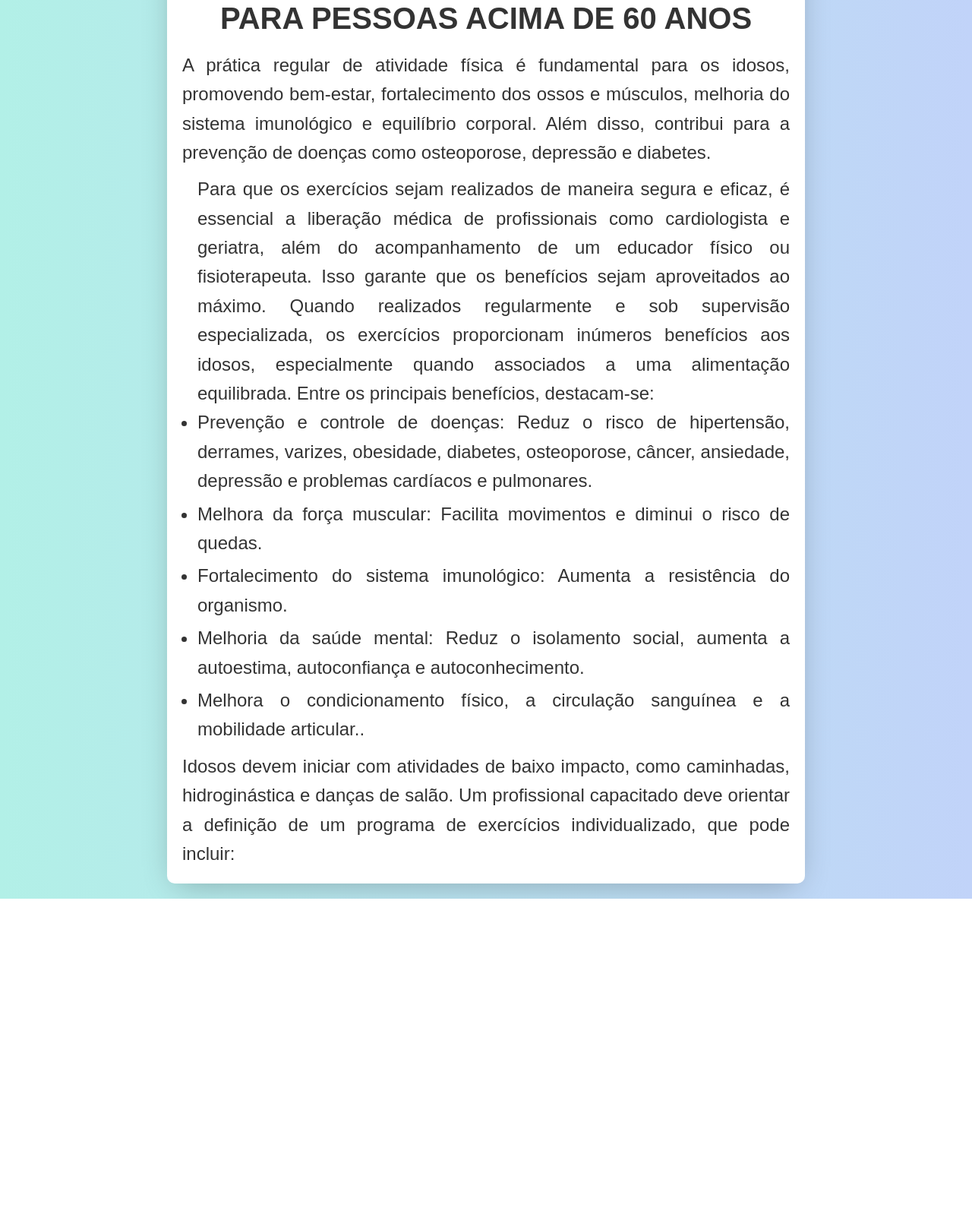
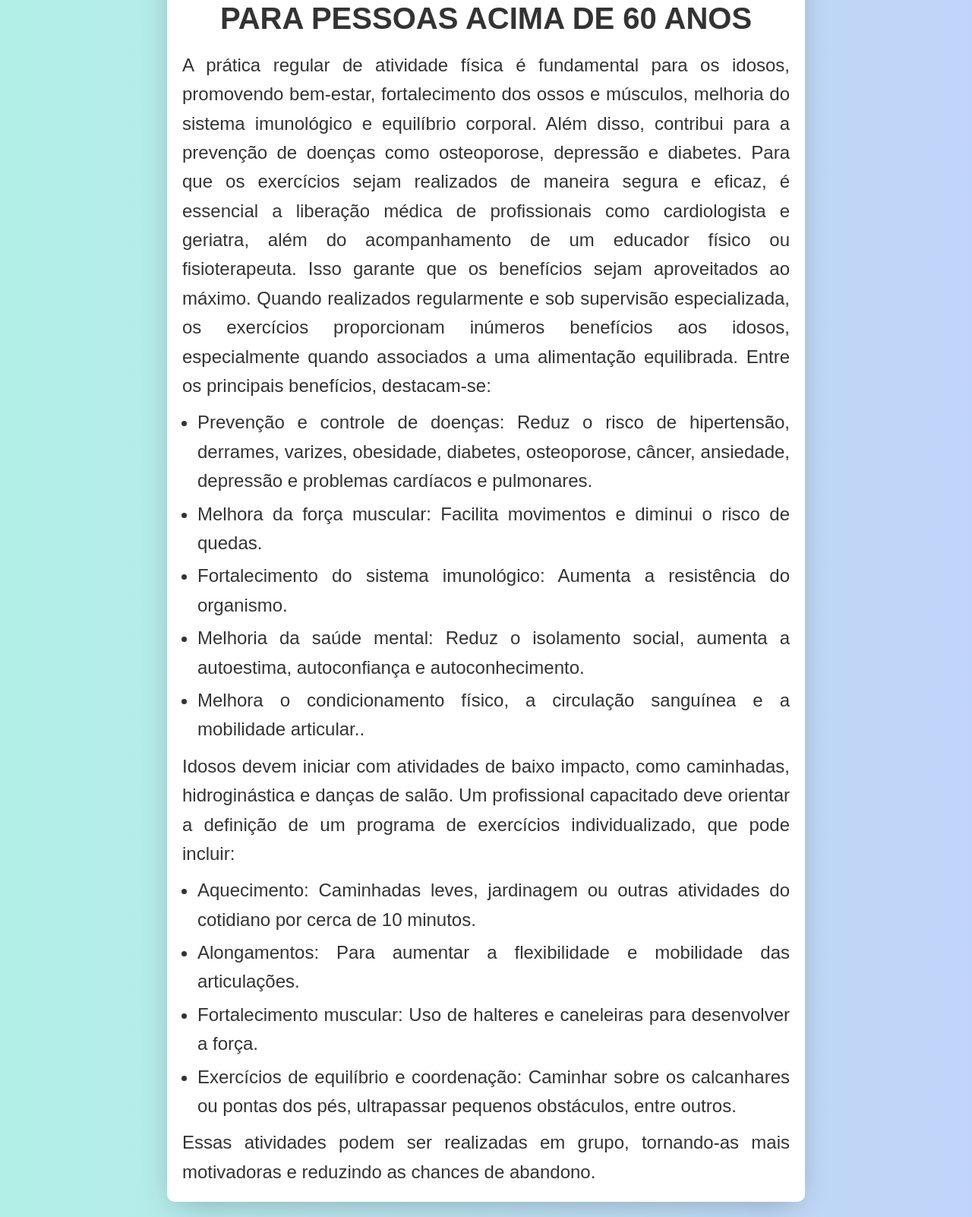
Before and after one commit to gpvalencaa/Happy-Fit, a Flask app: page /referencias in a window 1280 px wide. Shown: the part 2306-3908 px from the top of the page at 76% size. Before the commit the page ends 3489 px from the top, so only its background shows below. Run offline with Flask 3, Linux system fonts and the light colour scheme.

Commit message:
Changes by Jdanz

```diff
--- a/templates/referencias.html
+++ b/templates/referencias.html
@@ -100,18 +100,28 @@
         </ul>
         Os exercícios devem ser feitos com supervisão profissional e liberação médica para evitar lesões.
     </div>
+
     <div class="section-title">A importância da atividade física para pessoas acima de 60 anos</div>
     <div class="content">
-        A prática regular de atividade física é fundamental para os idosos, promovendo bem-estar, fortalecimento dos ossos e músculos, melhoria do sistema imunológico e equilíbrio corporal. Além disso, contribui para a prevenção de doenças como osteoporose, depressão e diabetes.        <ul>
+        A prática regular de atividade física é fundamental para os idosos, promovendo bem-estar, fortalecimento dos ossos e músculos, melhoria do sistema imunológico e equilíbrio corporal. Além disso, contribui para a prevenção de doenças como osteoporose, depressão e diabetes.
         Para que os exercícios sejam realizados de maneira segura e eficaz, é essencial a liberação médica de profissionais como cardiologista e geriatra, além do acompanhamento de um educador físico ou fisioterapeuta. Isso garante que os benefícios sejam aproveitados ao máximo.
         Quando realizados regularmente e sob supervisão especializada, os exercícios proporcionam inúmeros benefícios aos idosos, especialmente quando associados a uma alimentação equilibrada. Entre os principais benefícios, destacam-se:
+        <ul>
             <li>Prevenção e controle de doenças: Reduz o risco de hipertensão, derrames, varizes, obesidade, diabetes, osteoporose, câncer, ansiedade, depressão e problemas cardíacos e pulmonares.</li>
             <li>Melhora da força muscular: Facilita movimentos e diminui o risco de quedas.</li>
             <li>Fortalecimento do sistema imunológico: Aumenta a resistência do organismo.</li>
             <li>Melhoria da saúde mental: Reduz o isolamento social, aumenta a autoestima, autoconfiança e autoconhecimento.</li>
             <li>Melhora o condicionamento físico, a circulação sanguínea e a mobilidade articular..</li>
+
     </ul>
         Idosos devem iniciar com atividades de baixo impacto, como caminhadas, hidroginástica e danças de salão. Um profissional capacitado deve orientar a definição de um programa de exercícios individualizado, que pode incluir:
+        <ul>
+        <li>Aquecimento: Caminhadas leves, jardinagem ou outras atividades do cotidiano por cerca de 10 minutos.</li>
+        <li>Alongamentos: Para aumentar a flexibilidade e mobilidade das articulações.</li>
+        <li>Fortalecimento muscular: Uso de halteres e caneleiras para desenvolver a força.</li>
+        <li>Exercícios de equilíbrio e coordenação: Caminhar sobre os calcanhares ou pontas dos pés, ultrapassar pequenos obstáculos, entre outros.</li>
+        </ul>
+        Essas atividades podem ser realizadas em grupo, tornando-as mais motivadoras e reduzindo as chances de abandono.
     </div>
 
 </div>
```
